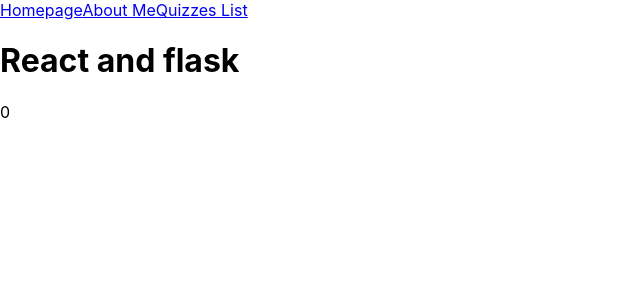
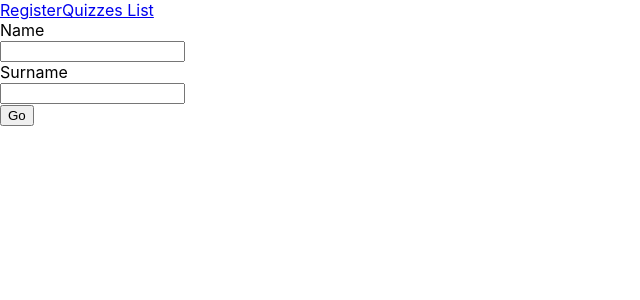
Before and after one commit to AndreeaCvl/lab4-pw, a React (Create React App) app in the folder lab4/: page / in a window 1280 px wide. Shown: the top 300 px of the page, without its empty margins (0-640 px from the left). Built offline with nearby package versions, Linux system fonts and the light colour scheme; no server answers.

Commit message:
user ID and score working properly

```diff
--- a/lab4/src/App.css
+++ b/lab4/src/App.css
@@ -1,3 +1,4 @@
+
 .App {
   text-align: center;
 }
--- a/lab4/src/App.js
+++ b/lab4/src/App.js
@@ -1,26 +1,27 @@
-import Homepage from "./components/Homepage";
-import AboutMe from "./components/AboutMe";
 import QuizzesList from "./components/quizzes-list/QuizzesList"
 import RegistrationForm from "./components/register/RegistrationForm"
 import Quiz from "./components/quiz/Quiz"
+import { UserProvider } from './UserContext';
+
 
 import {Routes, Route, Link} from 'react-router-dom'
+
 
 function App() {
   return (
     <div className="App">
       <nav className="nav">
-        <Link to="/" className="nav-item">Homepage</Link>
-        <Link to="/about-me" className="nav-item">About Me</Link>
+        <Link to="/" className="nav-item">Register</Link>
         <Link to="/quizzes-list" className="nav-item">Quizzes List</Link>
       </nav>
-      <Routes>
-        <Route path="/" element={<Homepage/>}/>
-        <Route path="/about-me" element={<AboutMe/>}/>
-        <Route path="/quizzes-list" element={<QuizzesList/>}/>
-        <Route path="/register" element={<RegistrationForm/>}/>
-        <Route path="/quiz" element={<Quiz/>}/>
-      </Routes>
+      <UserProvider>
+        <Routes>
+          <Route path="/" element={<RegistrationForm/>}/>
+          <Route path="/quizzes-list" element={<QuizzesList/>}/>
+          <Route path="/register" element={<RegistrationForm/>}/>
+          <Route path="/quiz" element={<Quiz/>}/>
+        </Routes>
+      </UserProvider>
     </div>
   );
 }
--- /dev/null
+++ b/lab4/src/UserContext.js
@@ -0,0 +1,17 @@
+import React, { createContext, useState } from 'react';
+
+export const UserContext = createContext();
+
+export function UserProvider({ children }) {
+  const [userId, setUserId] = useState(null);
+
+  const updateUser = (newUserId) => {
+    setUserId(newUserId);
+  };
+
+  return (
+    <UserContext.Provider value={{ userId, updateUser }}>
+      {children}
+    </UserContext.Provider>
+  );
+}
--- a/lab4/src/components/quiz/Quiz.js
+++ b/lab4/src/components/quiz/Quiz.js
@@ -51,7 +51,7 @@ function Quiz() {
 
   if (currentQuestionIndex >= questions.length) {
     // All questions have been answered
-    return <div>Quiz completed! Score: {score}</div>;
+    return <div>Quiz completed! Score: {score}/{questions.length}</div>;
   }
 
   const currentQuestion = questions[currentQuestionIndex];
--- a/lab4/src/components/quizzes-list/QuizzesList.js
+++ b/lab4/src/components/quizzes-list/QuizzesList.js
@@ -2,6 +2,8 @@ import { useLocation } from "react-router-dom";
 import { getQuizes } from "../../requests"
 import React, { useState, useEffect } from "react";
 import { useNavigate} from "react-router-dom";
+import { useContext } from 'react';
+import { UserContext } from "../../UserContext";
 
 import { getQuizByID } from "../../requests";
 
@@ -10,18 +12,20 @@ function QuizzesList() {
     const [quizzes, setQuizzes] = useState([])
     const location = useLocation();
     const navigate = useNavigate();
+    const { userId } = useContext(UserContext);
+
 
 
     useEffect(() => {
         getQuizes().then(response=>{
             setQuizzes(response.data) });
             console.log("props")
-            console.log(location.state.id)
+            console.log(userId)
     }, []);
 
     const handleClick = (id) => {
         console.log(id);
-        navigate("/quiz",{state:{id:id, userId: location.state.id}});
+        navigate("/quiz",{state:{id:id, userId: userId}});
     };
 
 
--- a/lab4/src/components/register/RegistrationForm.js
+++ b/lab4/src/components/register/RegistrationForm.js
@@ -2,12 +2,17 @@ import React , {useState} from "react";
 import { register } from "../../requests";
 import { useNavigate} from "react-router-dom";
 
+import { useContext } from 'react';
+import { UserContext } from "../../UserContext";
+
 export default function RegistrationForm() {
+
+    const { updateUser } = useContext(UserContext);
+
 
     const [name,setName] = React.useState("");
     const [surname,setSurname] = React.useState("");
     const navigate = useNavigate();
-
 
     const handleInputChange = (e) => {
         const {id , value} = e.target;
@@ -26,7 +31,8 @@ export default function RegistrationForm() {
 
         register(RegisterRequest).then(response=>{
             console.log(response);
-            navigate("/quizzes-list",{state:{id:response.data.id}});
+            updateUser(response.data.id);
+            navigate("/quizzes-list",/*{state:{id:response.data.id}}*/);
         });
     }
 
```
